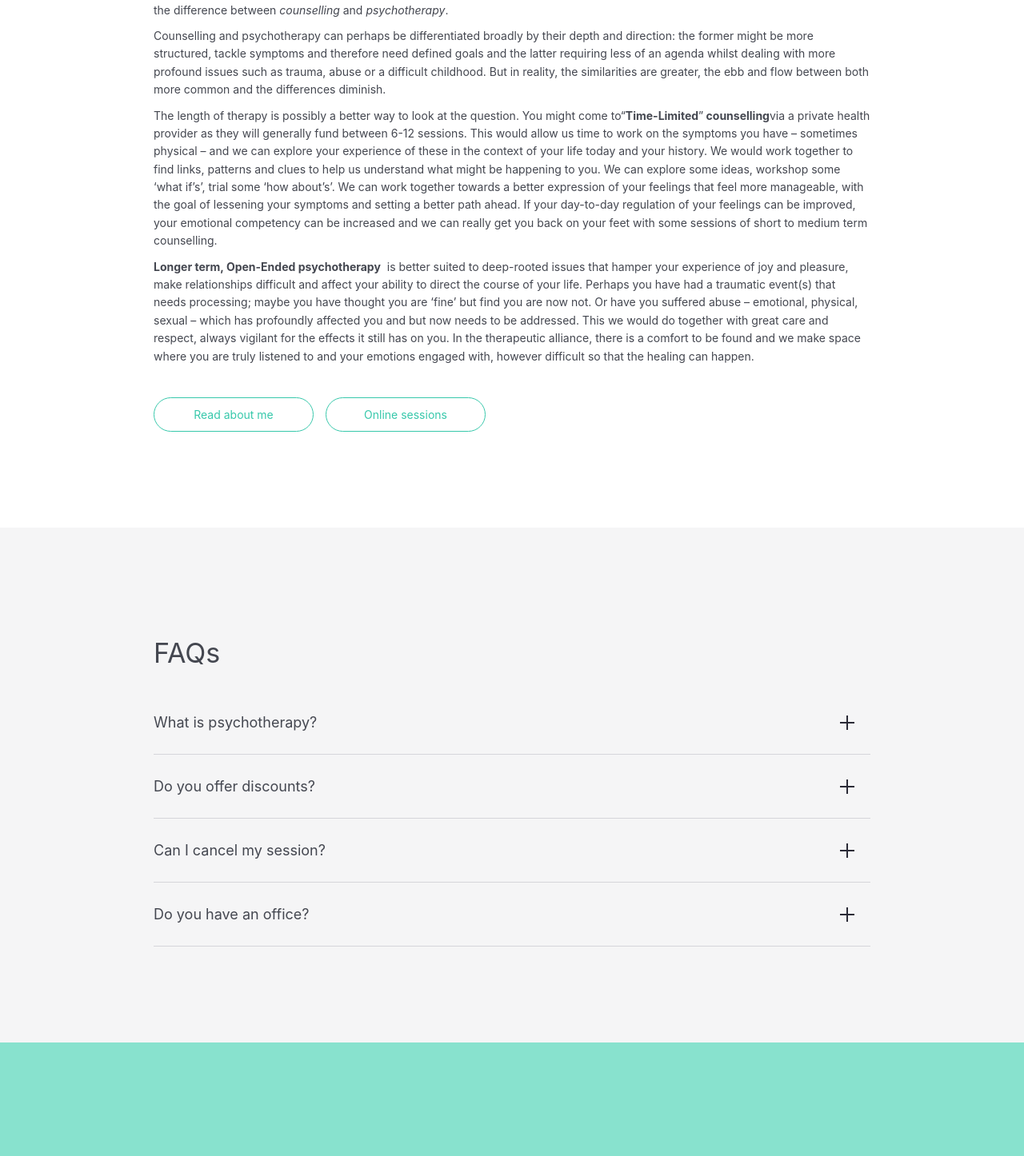
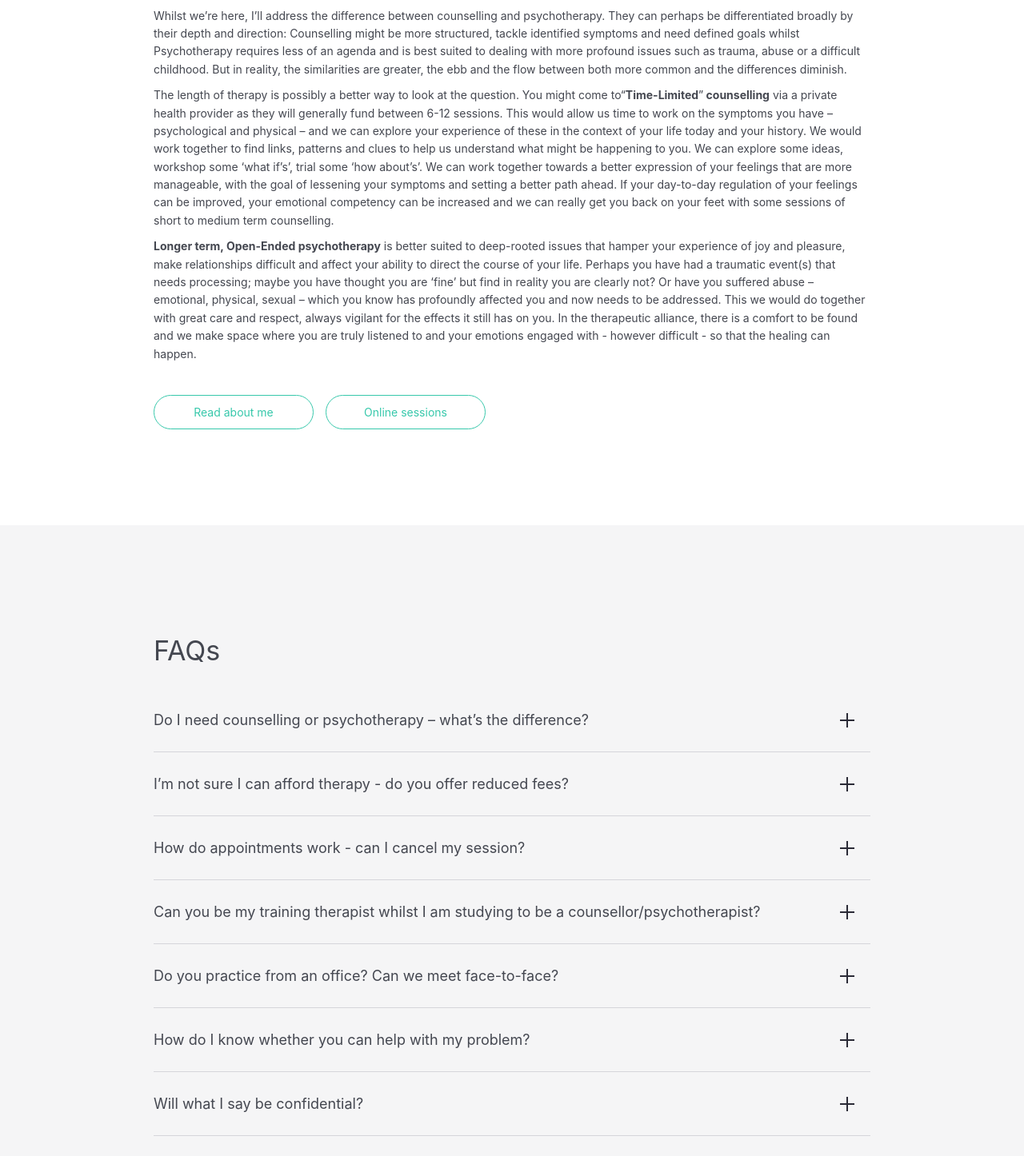
Before and after one commit to k2project/nicola-moore, a Next.js app: page /therapy in a window 1280 px wide. Shown: the part 1342-2788 px from the top of the page at 80% size. Built offline with nearby package versions, Linux system fonts and the light colour scheme.

Commit message:
faq text

```diff
--- a/components/home-page/Hello.js
+++ b/components/home-page/Hello.js
@@ -7,7 +7,7 @@ export default function Hello() {
             <div className='section-img'>
                 <div className='cover cover--white'></div>
                 <div className='section-stripline'>
-                    <span className='color--theme'>change</span> your life!
+                    <span className='color--theme'>Change</span> your life!
                     <p>
                         It’s not always easy but it starts with this first step.
                     </p>
--- a/components/home-page/Online.js
+++ b/components/home-page/Online.js
@@ -6,7 +6,7 @@ export default function Online() {
             <div className='section-img'>
                 <div className='cover cover--white'></div>
                 <div className='section-stripline'>
-                    time to <span className='color--theme'>connect...</span>
+                    Time to <span className='color--theme'>connect...</span>
                     <p>
                         Time to learn what’s getting in the way... to understand
                         your relationships... to enjoy life.
--- a/components/therapy/Counselling.js
+++ b/components/therapy/Counselling.js
@@ -13,41 +13,41 @@ export default function Counselling() {
                     have more choice over our emotional reactions and behaviours
                     at certain times. So, if together we can learn more about
                     WHY you feel and react in the way you do, then together we
-                    can work towards you having more choices. It might be that
-                    you feel like this because of your past experiences of
-                    people, love, trauma, pain? If you could understand it
-                    better or differently and become less locked-in to a pattern
-                    - as if there I only ever one way is often why we want to be
-                    different – then the question is less, ‘can I be someone
-                    different?’ and more about being a different version of
-                    ourselves.
+                    can work towards more choices of HOW you could feel/behave.
+                    It might be that you feel the way this way because of your
+                    past experiences of people, love, trauma, pain? If you could
+                    understand your feelings better, maybe identify a pattern
+                    and develop some control over them, then the question is
+                    less, ‘can I be someone different?’ and more about being a
+                    different version of yourself.
                 </strong>
             </p>
             <p>
-                ‘Having counselling’, ‘being in therapy’ are phrases we often
-                hear but what’s it actually means – what’s it like? Perhaps you
+                ‘Having counselling’, ‘being in therapy’ are familiar phrases
+                but what do they actually mean – what’s it like? Perhaps you
                 know someone who is seeing a therapist but they can’t really
-                explain what happens they just know it seems to help. Therapy is
-                a complex interaction between 2 people and can’t easily be
+                explain what happens; they just know it seems to help. Therapy
+                is a complex interaction between 2 people and can’t easily be
                 reduced to a few sentences. It’s a place where past trauma can
-                be shared, much pain is felt and emotional alchemy can happen –
-                the stuff of films and books. But at other times, it is felt to
-                be less dramatic, much more subtle, nuanced, where fleeting
+                be shared, pain is felt but emotional alchemy can happen – as
+                dramatic as in films and books. But at other times, it is felt
+                in less systemic, more subtle, nuanced ways, where fleeting
                 moments produce something indescribable and healing. It’s a
                 difficult thing to pin down but I know from my experience that
                 it is important to try to explain what therapy can do and what
-                it might not do and whilst we’re here, I’ll address the
-                difference between
-                <i> counselling </i>and <i>psychotherapy</i>.
+                it might not do so I will always be open to discuss this with
+                you.
             </p>
             <p>
-                Counselling and psychotherapy can perhaps be differentiated
-                broadly by their depth and direction: the former might be more
-                structured, tackle symptoms and therefore need defined goals and
-                the latter requiring less of an agenda whilst dealing with more
-                profound issues such as trauma, abuse or a difficult childhood.
-                But in reality, the similarities are greater, the ebb and flow
-                between both more common and the differences diminish.
+                Whilst we’re here, I’ll address the difference
+                between counselling and psychotherapy. They can perhaps be
+                differentiated broadly by their depth and direction: Counselling
+                might be more structured, tackle identified symptoms and need
+                defined goals whilst Psychotherapy requires less of an agenda
+                and is best suited to dealing with more profound issues such as
+                trauma, abuse or a difficult childhood. But in reality, the
+                similarities are greater, the ebb and the flow between both more
+                common and the differences diminish.
             </p>
             <p>
                 The length of therapy is possibly a better way to look at the
@@ -55,36 +55,35 @@ export default function Counselling() {
                 <q>
                     <b>Time-Limited</b>
                 </q>
-                <b> counselling</b>
-                 via a private health provider as they will generally fund
-                between 6-12 sessions. This would allow us time to work on the
-                symptoms you have – sometimes physical – and we can explore your
-                experience of these in the context of your life today and your
-                history. We would work together to find links, patterns and
-                clues to help us understand what might be happening to you. We
-                can explore some ideas, workshop some ‘what if’s’, trial some
-                ‘how about’s’. We can work together towards a better expression
-                of your feelings that feel more manageable, with the goal of
-                lessening your symptoms and setting a better path ahead. If your
-                day-to-day regulation of your feelings can be improved, your
-                emotional competency can be increased and we can really get you
-                back on your feet with some sessions of short to medium term
-                counselling.
+                <b> counselling</b> via a private health provider as they will
+                generally fund between 6-12 sessions. This would allow us time
+                to work on the symptoms you have – psychological and physical –
+                and we can explore your experience of these in the context of
+                your life today and your history. We would work together to find
+                links, patterns and clues to help us understand what might be
+                happening to you. We can explore some ideas, workshop some ‘what
+                if’s’, trial some ‘how about’s’. We can work together towards a
+                better expression of your feelings that are more manageable,
+                with the goal of lessening your symptoms and setting a better
+                path ahead. If your day-to-day regulation of your feelings can
+                be improved, your emotional competency can be increased and we
+                can really get you back on your feet with some sessions of short
+                to medium term counselling.
             </p>
             <p>
-                <b>Longer term, Open-Ended psychotherapy</b>  is better suited
-                to deep-rooted issues that hamper your experience of joy and
+                <b>Longer term, Open-Ended psychotherapy</b> is better suited to
+                deep-rooted issues that hamper your experience of joy and
                 pleasure, make relationships difficult and affect your ability
                 to direct the course of your life. Perhaps you have had a
                 traumatic event(s) that needs processing; maybe you have thought
-                you are ‘fine’ but find you are now not. Or have you suffered
-                abuse – emotional, physical, sexual – which has profoundly
-                affected you and but now needs to be addressed. This we would do
-                together with great care and respect, always vigilant for the
-                effects it still has on you. In the therapeutic alliance, there
-                is a comfort to be found and we make space where you are truly
-                listened to and your emotions engaged with, however difficult so
-                that the healing can happen.
+                you are ‘fine’ but find in reality you are clearly not? Or have
+                you suffered abuse – emotional, physical, sexual – which you
+                know has profoundly affected you and now needs to be addressed.
+                This we would do together with great care and respect, always
+                vigilant for the effects it still has on you. In the therapeutic
+                alliance, there is a comfort to be found and we make space where
+                you are truly listened to and your emotions engaged with -
+                however difficult - so that the healing can happen.
             </p>
 
             <div className='btn-box'>
--- a/components/therapy/Fees.js
+++ b/components/therapy/Fees.js
@@ -5,12 +5,12 @@ export default function Fees() {
         <section className='section-text bg--theme fees' id='fees'>
             <h2 className='section-title'>Fees</h2>
             <p>
-                <b>An initial consultation is £50</b> and is where we start.
+                <b>An initial consultation is £50</b> £50 and is where we start.
                  You will be able to tell me something about yourself and what
                 you think the issue(s) is that you want to tackle. We can
                 discuss what therapy might be like for you and what the time
-                commitment is so that you can make arrangements. I consider it
-                part of the therapy which is why I charge.
+                commitment is so that you can make arrangements. I consider this
+                first meeting as part of the therapy, which is why I charge.
             </p>
             <p>Together we can discuss the best way forward for you.</p>
             <p>
--- a/components/therapy/faqs.js
+++ b/components/therapy/faqs.js
@@ -1,57 +1,120 @@
 export const faqs = [
     {
-        q: 'What is psychotherapy?',
+        q: 'Do I need counselling or psychotherapy – what’s the difference?',
         a: (
             <p>
-                Lorem ipsum dolor sit amet, consectetur adipiscing elit, sed do
-                eiusmod tempor incididunt ut labore et dolore magna aliqua. Ut
-                enim ad minim veniam, quis nostrud exercitation ullamco laboris
-                nisi ut aliquip ex ea commodo consequat. Duis aute irure dolor
-                in reprehenderit in voluptate velit esse cillum dolore eu fugiat
-                nulla pariatur. Excepteur sint occaecat cupidatat non proident,
-                sunt in culpa qui officia deserunt mollit anim id est laborum.
+                Have a look at the section above where I talk about this more
+                fully in terms of length and approach. Once we make contact I
+                can discuss this with you further and we can work out together,
+                in our initial consultation, what might be best for you.
             </p>
         ),
     },
     {
-        q: 'Do you offer discounts?',
+        q: 'I’m not sure I can afford therapy - do you offer reduced fees?',
         a: (
             <p>
-                Lorem ipsum dolor sit amet, consectetur adipiscing elit, sed do
-                eiusmod tempor incididunt ut labore et dolore magna aliqua. Ut
-                enim ad minim veniam, quis nostrud exercitation ullamco laboris
-                nisi ut aliquip ex ea commodo consequat. Duis aute irure dolor
-                in reprehenderit in voluptate velit esse cillum dolore eu fugiat
-                nulla pariatur. Excepteur sint occaecat cupidatat non proident,
-                sunt in culpa qui officia deserunt mollit anim id est laborum.
+                I understand that therapy can be a serious financial commitment.
+                It is worth investigating whether your employer can offer
+                sessions via an Employee Assistance Programme (I have experience
+                with Validium, Lifeworks and Compsych) or a private health
+                provider - I am registered with most major providers including
+                BUPA, Cigna, AXA PPP. On occasion, I can offer a reduced fee and
+                we can discuss this.
             </p>
         ),
     },
     {
-        q: 'Can I cancel my session?',
+        q: 'How do appointments work - can I cancel my session?',
         a: (
             <p>
-                Lorem ipsum dolor sit amet, consectetur adipiscing elit, sed do
-                eiusmod tempor incididunt ut labore et dolore magna aliqua. Ut
-                enim ad minim veniam, quis nostrud exercitation ullamco laboris
-                nisi ut aliquip ex ea commodo consequat. Duis aute irure dolor
-                in reprehenderit in voluptate velit esse cillum dolore eu fugiat
-                nulla pariatur. Excepteur sint occaecat cupidatat non proident,
-                sunt in culpa qui officia deserunt mollit anim id est laborum.
+                Therapy is also a commitment in your time and in my experience
+                you will benefit more when you feel ‘ready’ for the commitment
+                rather than being told to do it by a friend or family member,
+                however well-meaning. To that end, you and I will find a
+                mutually convenient time and day and endeavour to meet weekly
+                (sometimes twice weekly is preferable). I always try to
+                accommodate the reality of your life and therefore will do my
+                best should you need to reschedule occasionally and can give
+                good notice. Because I will commit that time to you every week
+                and ask you to do the same so I do generally charge for missed
+                sessions. However, I do not charge for the weeks that I take as
+                breaks which are around 6-8 week a year for which I give good
+                notice.
             </p>
         ),
     },
     {
-        q: 'Do you have an office?',
+        q:
+            'Can you be my training therapist whilst I am studying to be a counsellor/psychotherapist?',
         a: (
             <p>
-                Lorem ipsum dolor sit amet, consectetur adipiscing elit, sed do
-                eiusmod tempor incididunt ut labore et dolore magna aliqua. Ut
-                enim ad minim veniam, quis nostrud exercitation ullamco laboris
-                nisi ut aliquip ex ea commodo consequat. Duis aute irure dolor
-                in reprehenderit in voluptate velit esse cillum dolore eu fugiat
-                nulla pariatur. Excepteur sint occaecat cupidatat non proident,
-                sunt in culpa qui officia deserunt mollit anim id est laborum.
+                Yes, I can be your therapist whilst your train. Please check to
+                see if my training and mode of practice are compatible with your
+                course requirements. I suggest we discuss this further should
+                you be interested.
+            </p>
+        ),
+    },
+    {
+        q: 'Do you practice from an office? Can we meet face-to-face?',
+        a: (
+            <p>
+                Currently, I am not practising any face-to-face therapy and all
+                sessions are via VC. This is in line with government
+                requirements and the advice of my professional bodies. If it
+                doesn’t feel that this could work for you please do let us
+                discuss this but in my recent experience, sessions can still
+                function well and often make finding time in your schedule
+                easier.
+            </p>
+        ),
+    },
+    {
+        q: 'How do I know whether you can help with my problem?',
+        a: (
+            <p>
+                I don’t think of problems as big or small, rare or common,
+                complicated or otherwise – I’m more interested in what your
+                experience of your life is like. If you have identified a
+                particular issue(s) then we’ll start there. I will take time, in
+                the beginning, to learn about your life – past and present – and
+                we’ll be looking for links and patterns. In my experience, it is
+                often not what you come to me about that remains our central
+                focus: it is because I have a different viewpoint that I may see
+                something different that we’ll then explore. I have spoken to
+                many people over the years with diverse histories and very
+                different experiences and although we are all unique our
+                problems are often similar, shared and have commonality.
+            </p>
+        ),
+    },
+    {
+        q: 'Will what I say be confidential?',
+        a: (
+            <p>
+                Yes, all sessions are strictly confidential. In very exceptional
+                circumstances, it may become evident that we should escalate
+                concerns about your safety to other professional such as your
+                GP. However, this is always done in discussion with you and only
+                with your agreement would I make contact with anyone else.
+            </p>
+        ),
+    },
+    {
+        q:
+            ' I’m not in crisis now but I’m interested in what therapy can do for me.',
+        a: (
+            <p>
+                Psychotherapy isn’t just for those times of crisis although it
+                of course when it can be a real help. But at other times we want
+                to learn about ourselves to get more out of life, to live, love
+                and play with more intensity, satisfaction and joy. Socrates
+                said something of this:{' '}
+                <blockquote>
+                    An unexamined life is not worth living. <br />
+                    Not life, but good life, is to be chiefly valued.
+                </blockquote>
             </p>
         ),
     },
--- a/package.json
+++ b/package.json
@@ -10,7 +10,9 @@
     },
     "dependencies": {
         "next": "9.4.4",
+        "nodemailer": "^6.4.10",
         "react": "16.13.1",
+        "react-autosize-textarea": "^7.0.0",
         "react-dom": "16.13.1",
         "sass": "^1.26.7"
     }
--- /dev/null
+++ b/pages/api/mail.js
@@ -0,0 +1,41 @@
+import nodemailer from 'nodemailer';
+export default (req, res) => {
+    try {
+        const USER_USER = process.env.USER_USER || 'handzon.mmt@gamil.com';
+        const USER_PASS = process.env.USER_PASS || 'Jesi0l0wsk@0806';
+        // Instantiate the SMTP server
+        const smtpTrans = nodemailer.createTransport({
+            host: 'smtp.yahoo.com',
+            port: 465,
+            secure: true,
+            auth: {
+                user: USER_USER,
+                pass: USER_PASS,
+            },
+            tls: {
+                rejectUnauthorized: false,
+            },
+        });
+
+        // Specify what the email will look like
+        const mailOpts = {
+            from: USER_USER, // This is ignored by USER
+            to: USER_USER,
+            replayTo: req.body.email,
+            subject: 'New message via website',
+            text: `${req.body.name} (${req.body.email}) requested a chat via the website contact form.`,
+        };
+
+        // Attempt to send the email
+        smtpTrans.sendMail(mailOpts, (error, response) => {
+            if (error) {
+                console.log(error);
+            } else {
+                console.log('Email sent: ' + info.response);
+                return res.sendStatus(200);
+            }
+        });
+    } catch {
+        return res.status(error.status || 500).end(error.message);
+    }
+};
--- a/styles/global.scss
+++ b/styles/global.scss
@@ -114,7 +114,7 @@ a.btn--theme:hover {
     }
 }
 .section-stripline {
-    font-size: 7rem;
+    font-size: 6.7rem;
     font-weight: 200;
     line-height: 0.8;
     letter-spacing: 0rem;
@@ -150,3 +150,8 @@ a.btn--theme:hover {
         font-weight: 400;
     }
 }
+blockquote {
+    width: 100%;
+    text-align: center;
+    font-style: italic;
+}
```
Also changed, not shown: components/Footer.js (+25 -2 lines), server.js (deleted), 1 other file (tests, documents, lock files or other folders).
